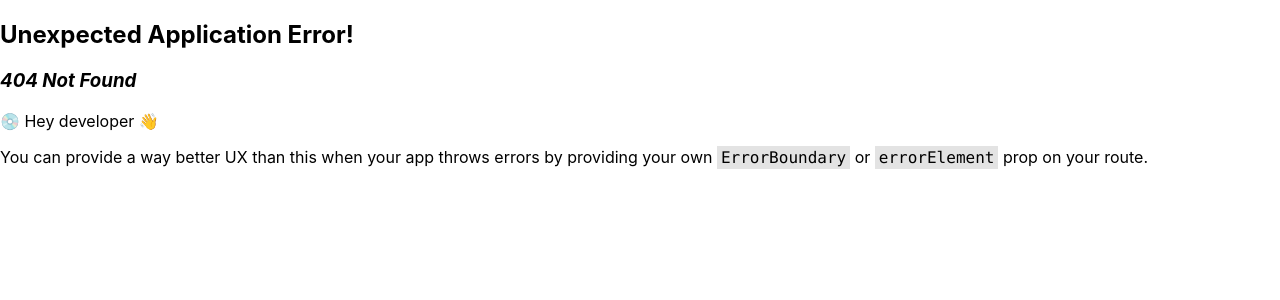
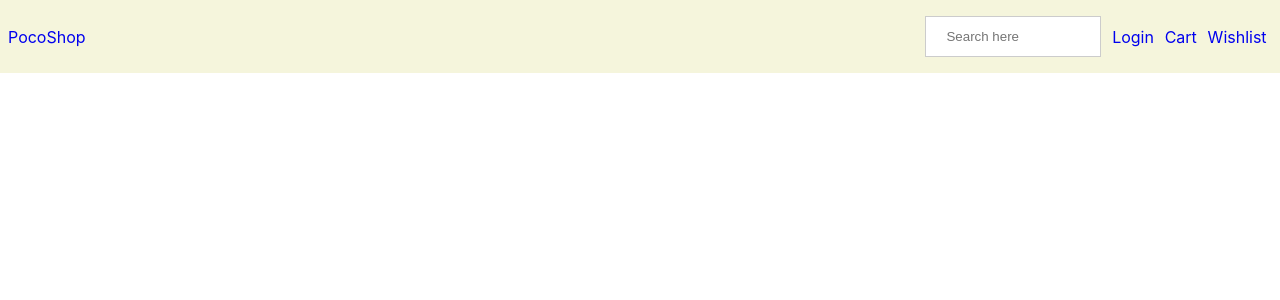
Before and after one commit to shanyaverma03/pico-shop, a React (Create React App) app: page /cart in a window 1280 px wide. Before the commit this address had no page. Shown: the top 300 px of the page. Built offline with nearby package versions, Linux system fonts and the light colour scheme.

Commit message:
Add paths for cart and wishlist

```diff
--- a/src/components/navigation/Header.js
+++ b/src/components/navigation/Header.js
@@ -9,7 +9,8 @@ const Header = () => {
       <div className={classes.options}>
         <input type="text" placeholder="Search here" />
         <Link to="login">Login</Link>
-        <Link>Cart</Link>
+        <Link to="cart">Cart</Link>
+        <Link to="wishlist">Wishlist</Link>
       </div>
     </div>
   );
--- /dev/null
+++ b/src/components/products/Cart.js
@@ -0,0 +1,3 @@
+const Cart = () => {};
+
+export default Cart;
--- /dev/null
+++ b/src/components/products/Wishlist.js
@@ -0,0 +1,3 @@
+const Wishlist = () => {};
+
+export default Wishlist;
```
Also changed, not shown: src/index.js (+10 -0 lines).
